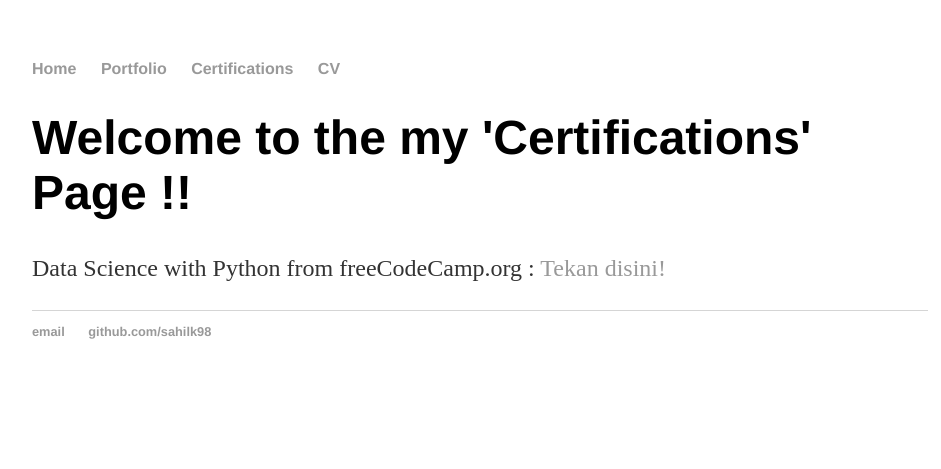
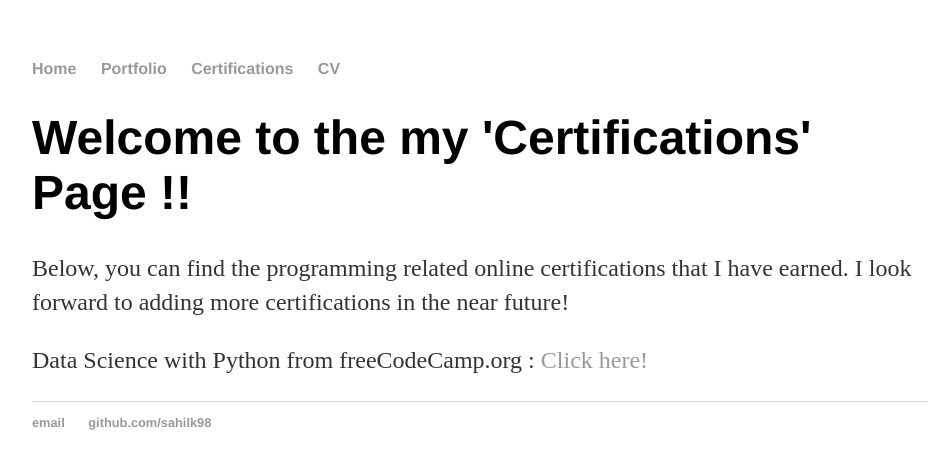
Before and after one commit to sahilk98/sahilk98.github.io, a Jekyll site: the page built from certifications.html, in a window 1280 px wide. Shown: the top 469 px of the page, without its empty margins (160-1101 px from the left). Built offline with Jekyll 4.4.1, drawn with Linux system fonts in a browser that asks for light colours.

Commit message:
Update certifications.html

```diff
--- a/certifications.html
+++ b/certifications.html
@@ -4,4 +4,6 @@ name: Certifications
 ---
 <h1>Welcome to the my 'Certifications' Page !!</h1>
 
-<p>Data Science with Python from freeCodeCamp.org : <a href="https://www.freecodecamp.org/certification/sahilkumar98/data-analysis-with-python-v7">Tekan disini!</a></p>
+<p> Below, you can find the programming related online certifications that I have earned. I look forward to adding more certifications in the near future! </p>
+
+<p>Data Science with Python from freeCodeCamp.org : <a href="https://www.freecodecamp.org/certification/sahilkumar98/data-analysis-with-python-v7">Click here!</a></p>
```
